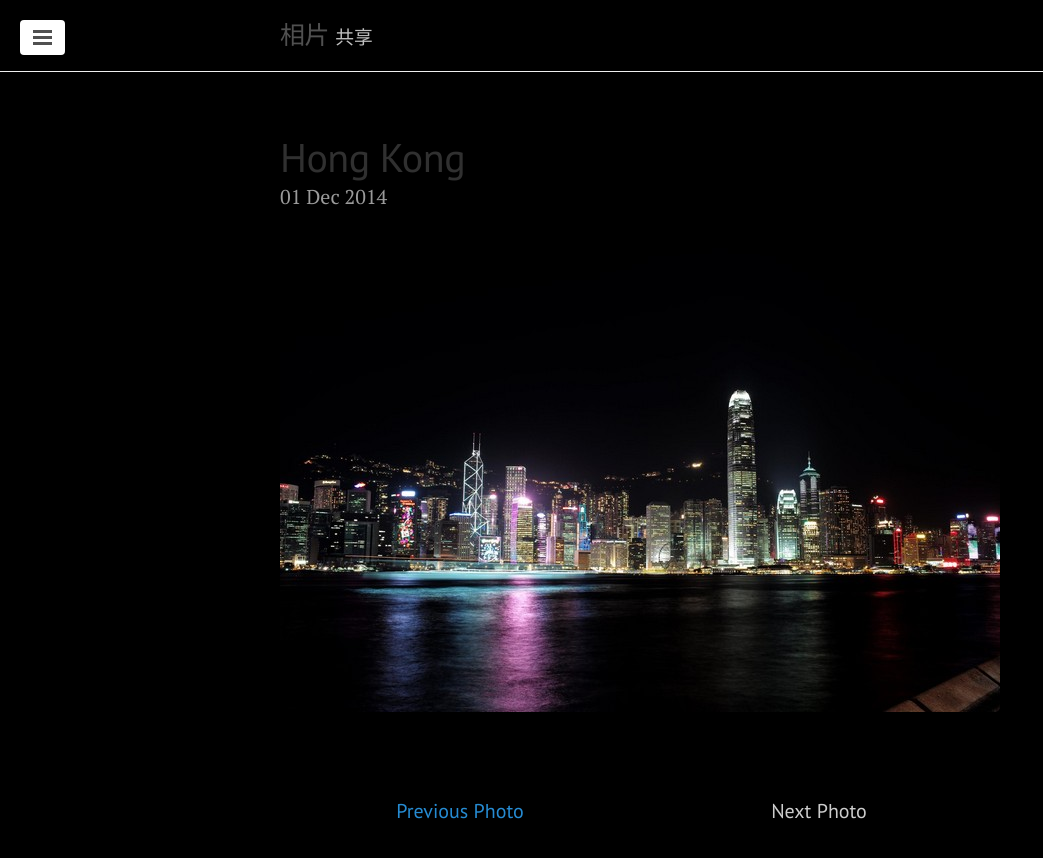
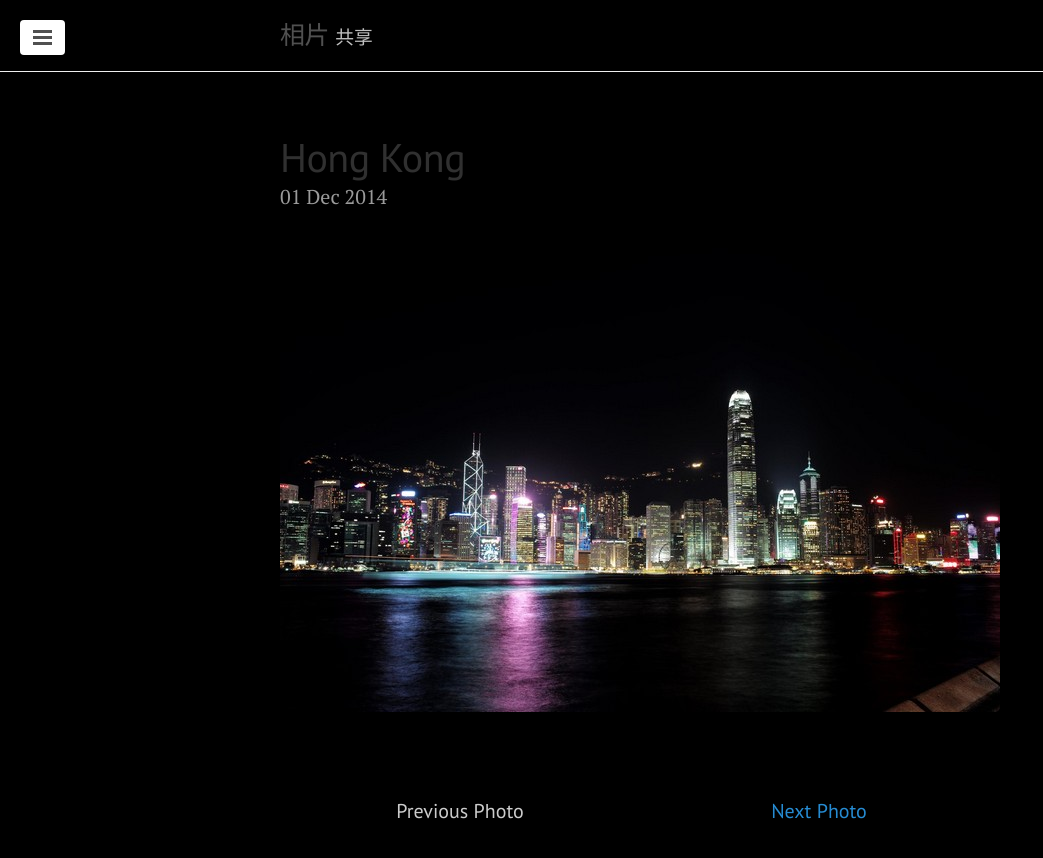
Before and after one commit to photozsm/photozsm.github.io, a Jekyll site: the page built from index.html, in a window 1280 px wide. Shown: the top 858 px of the page, without its empty margins (0-1043 px from the left). Built offline with Jekyll 4.4.1, drawn with Linux system fonts in a browser that asks for light colours; Markdown is read by kramdown in place of the engine named in the settings; the list of posts is cut into pages by our own code.

Commit message:
no message

```diff
--- a/index.html
+++ b/index.html
@@ -19,18 +19,18 @@ layout: default
 </div>
 
 <div class="pagination">
-  {% if paginator.next_page %}
-    <a class="pagination-item older" href="/page{{paginator.next_page}}">Previous Photo</a>
-  {% else %}
-    <span class="pagination-item older">Previous Photo</span>
-  {% endif %}
   {% if paginator.previous_page %}
     {% if paginator.page == 2 %}
-      <a class="pagination-item newer" href="/">Next Photo</a>
+      <a class="pagination-item newer" href="/">Previous Photo</a>
     {% else %}
-      <a class="pagination-item newer" href="/page{{paginator.previous_page}}">Next Photo</a>
+      <a class="pagination-item newer" href="/page{{paginator.previous_page}}">Previous Photo</a>
     {% endif %}
   {% else %}
-    <span class="pagination-item newer">Next Photo</span>
+    <span class="pagination-item newer">Previous Photo</span>
+  {% endif %}
+  {% if paginator.next_page %}
+    <a class="pagination-item older" href="/page{{paginator.next_page}}">Next Photo</a>
+  {% else %}
+    <span class="pagination-item older">Next Photo</span>
   {% endif %}
 </div>
```
